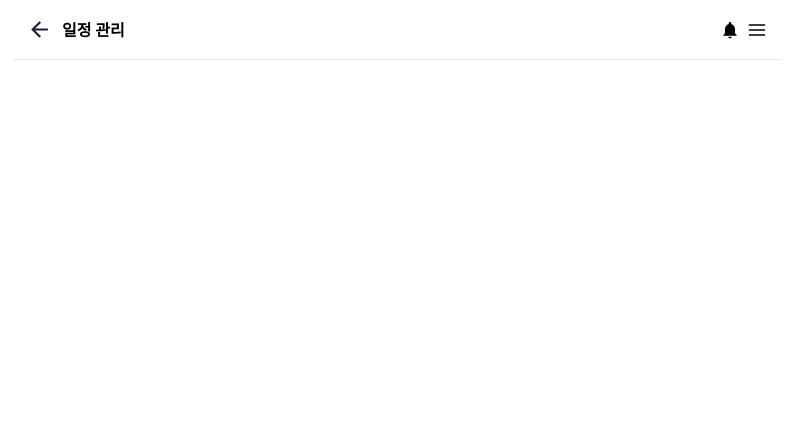
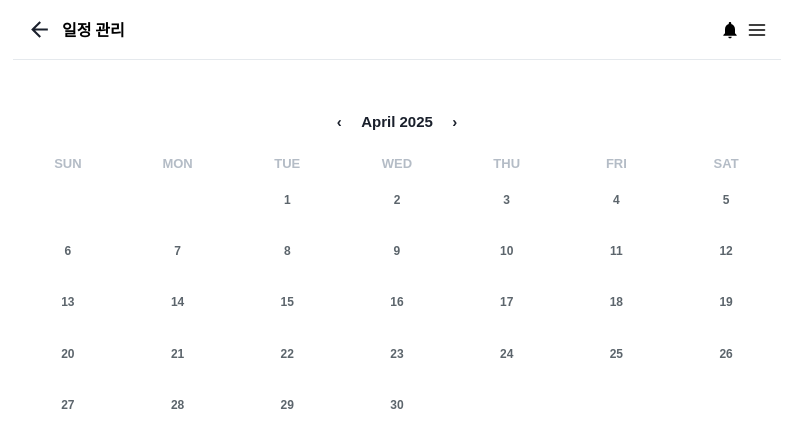
Before and after one commit to la-vie-est-belle-application/Client, a React (Vite) app: page /schedule/manage in a window 1280 px wide. Shown: the top 448 px of the page, without its empty margins (243-1040 px from the left). Built offline with nearby package versions, Linux system fonts and the light colour scheme.

Commit message:
Chore: calender 컴포넌트 이름 변경

```diff
--- a/src/pages/schedule/ScheduleManage.tsx
+++ b/src/pages/schedule/ScheduleManage.tsx
@@ -1,9 +1,11 @@
 import Header from "@layout/Header";
+import ScheduleCalendar from "@pages/scheduleManagement/components/ScheduleCalendar";
 
 const ScheduleManage = () => {
   return (
     <>
       <Header title="일정 관리" />
+      <ScheduleCalendar></ScheduleCalendar>
     </>
   );
 };
--- a/src/pages/scheduleManagement/components/Calender.tsx
+++ b/src/pages/scheduleManagement/components/ScheduleCalendar.tsx
@@ -8,7 +8,7 @@ type ValuePiece = Date | null;
 
 type Value = ValuePiece | [ValuePiece, ValuePiece];
 
-const Calender = () => {
+const ScheduleCalendar = () => {
   const [value, onChange] = useState<Value>(new Date());
 
   return (
@@ -108,4 +108,4 @@ export const StyledCalendarWrapper = styled.div`
   }
 `;
 
-export default Calender;
+export default ScheduleCalendar;
```
